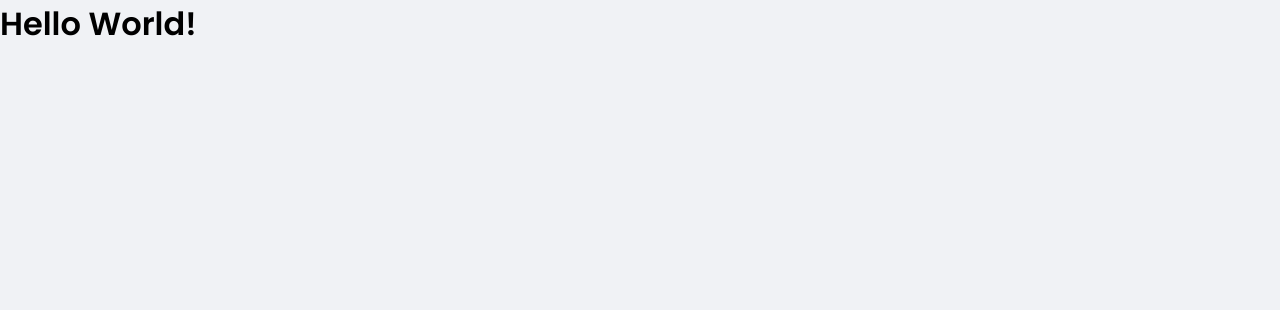
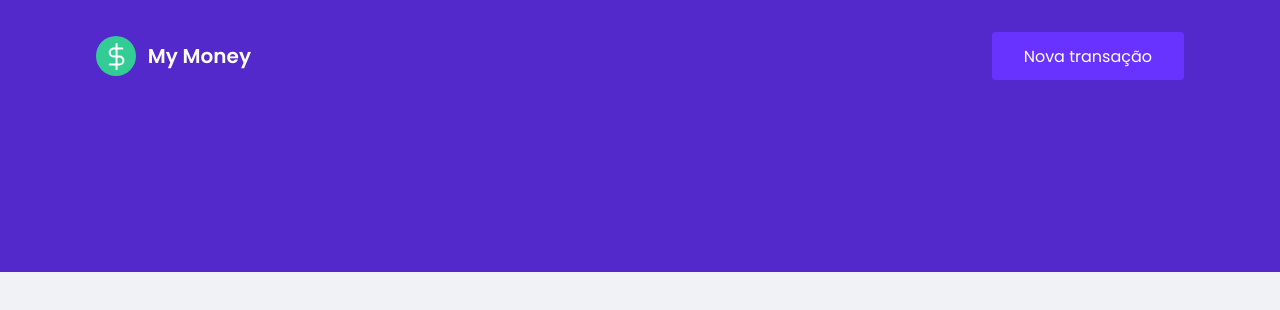
Before and after one commit to victorts1991/my-money, a React (Create React App) app: page / in a window 1280 px wide. Shown: the top 310 px of the page. Built offline with nearby package versions, Linux system fonts and the light colour scheme.

Commit message:
header created

```diff
--- a/src/App.tsx
+++ b/src/App.tsx
@@ -1,10 +1,11 @@
 import { GlobalStyle } from "./styles/global"
+import { Header } from './components/Header'
 
 export function App() {
   return (
-    <div className="App">
+    <>
+      <Header />
       <GlobalStyle />
-      <h1>Hello World!</h1>
-    </div>
+    </>
   );
 }
--- /dev/null
+++ b/src/components/Header/index.tsx
@@ -0,0 +1,16 @@
+import logoImg from '../../assets/logo.svg'
+import { Container, Content, LogoContainer } from './styles'
+
+export function Header() {
+    return (
+        <Container>
+            <Content>
+                <LogoContainer>
+                    <img src={logoImg} alt="My Money" />
+                    <span>My Money</span>
+                </LogoContainer>
+                <button type="button" >Nova transação</button>
+            </Content>
+        </Container>
+    )
+}
--- /dev/null
+++ b/src/components/Header/styles.ts
@@ -0,0 +1,45 @@
+import styled from 'styled-components'
+
+export const Container = styled.header`
+    background: var(--blue);
+`
+
+export const Content = styled.div`
+    max-width: 1120px;
+    margin: 0 auto;
+    padding: 2rem 1rem 12rem;
+    display: flex;
+    flex-direction: row;
+    align-items: center;
+    justify-content: space-between;
+
+    button {
+        font-size: 1rem;
+        color: #FFF;
+        background: var(--blue-light);
+        border: 0;
+        padding: 0 2rem;
+        border-radius: 0.25rem;
+        height: 3rem;
+
+        transition: filter 0.2s;
+
+        &:hover {
+            filter: brightness(0.9);
+        }
+    }
+`
+
+export const LogoContainer = styled.div`
+    display: flex;
+    flex-direction: row;
+    align-items: center;
+    justify-content: space-between;
+    width: 155px;
+
+    span {
+        font-weight: 600;
+        font-size: 20px;
+        color: #FFF
+    }
+`
```
